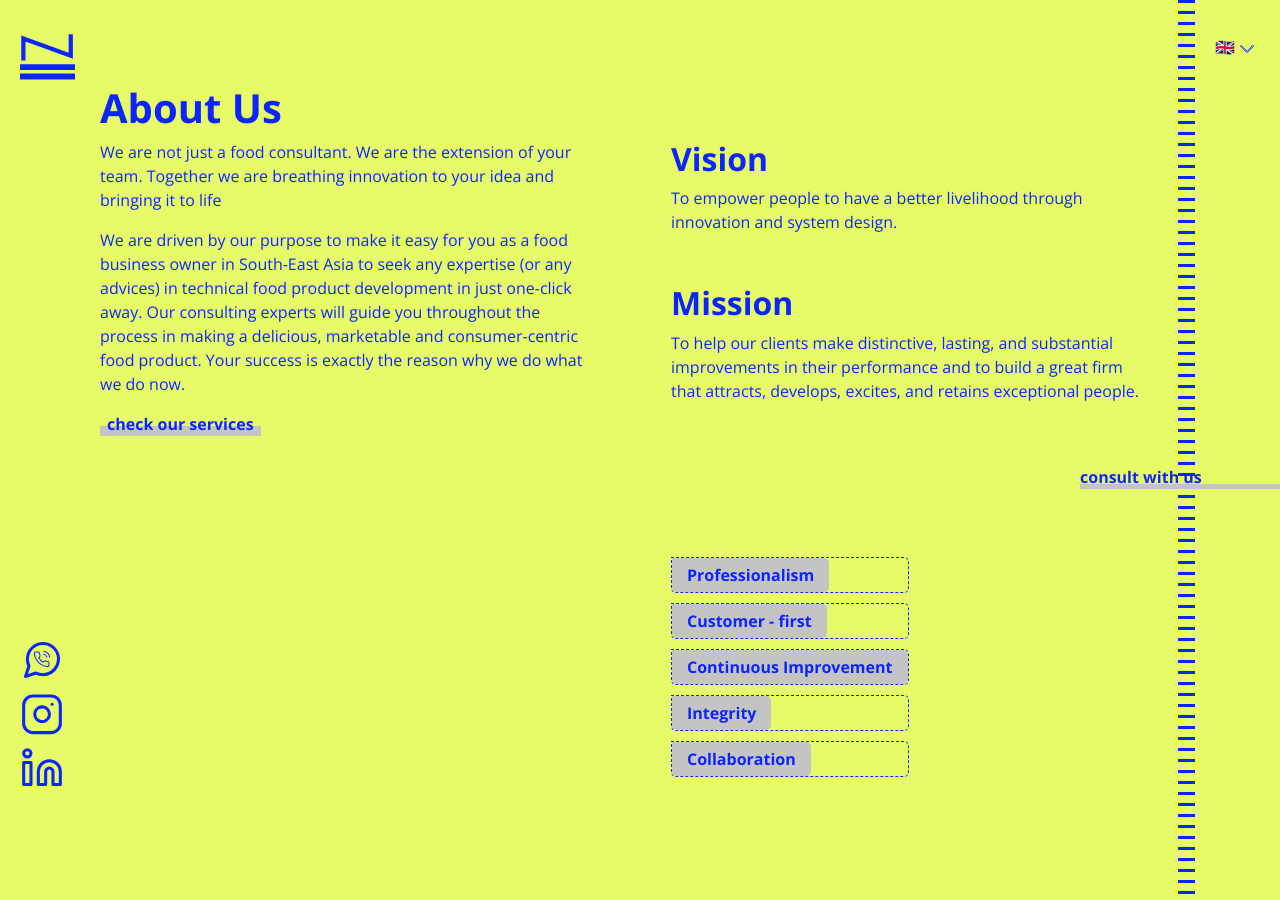
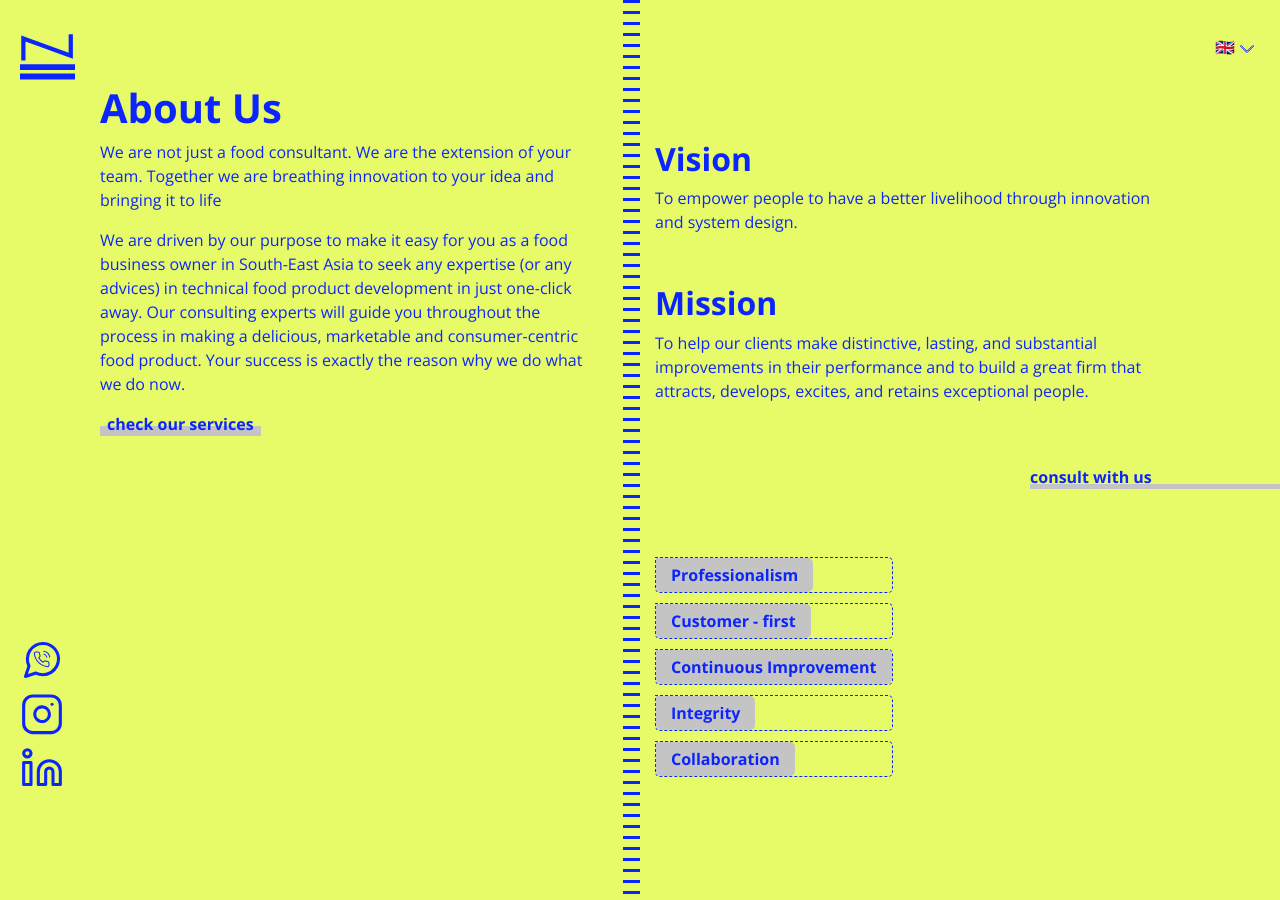
Before and after one commit to nutriolab/nutriolab.github.io, a Jekyll site: the page built from pages/en/about.md, in a window 1280 px wide and 900 px high. Built offline with Jekyll 4.4.1, drawn with Linux system fonts in a browser that asks for light colours.

Commit message:
About us fixes

```diff
--- a/_layouts/about.html
+++ b/_layouts/about.html
@@ -33,7 +33,7 @@ assets_js:
           </div>
         </div>
         <div class='col-12 col-md-6'>
-          <div class='bottom pl-md-3'>
+          <div class='bottom'>
             <div class='row'>
               <div class='col-12'>
                 <div class='vision-mission content-with-line'>
--- a/assets/css/about.v01.scss
+++ b/assets/css/about.v01.scss
@@ -103,6 +103,6 @@
   position: absolute;
   right: 0%;
   width: 65%;
-  max-width: 200px;
+  max-width: 250px;
   box-shadow: 0 -5px 0 $gray inset;
 }
--- a/assets/js/about.v01.js
+++ b/assets/js/about.v01.js
@@ -6,8 +6,8 @@ const setup = () => {
 const setupLine = () => {
   const line = document.getElementsByClassName('line-connector')[0];
   line.style.height = `${document.body.clientHeight}px`;
-  const topSection = $('.about .container');
-  line.style.left = `${topSection[0].getBoundingClientRect().right - line.clientWidth}px`;
+  const topSection = $('.top').parent()[0];
+  line.style.left = `${topSection.getBoundingClientRect().right - line.clientWidth}px`;
 }
 
 const setupOutOfFlowCta = () => {
```
